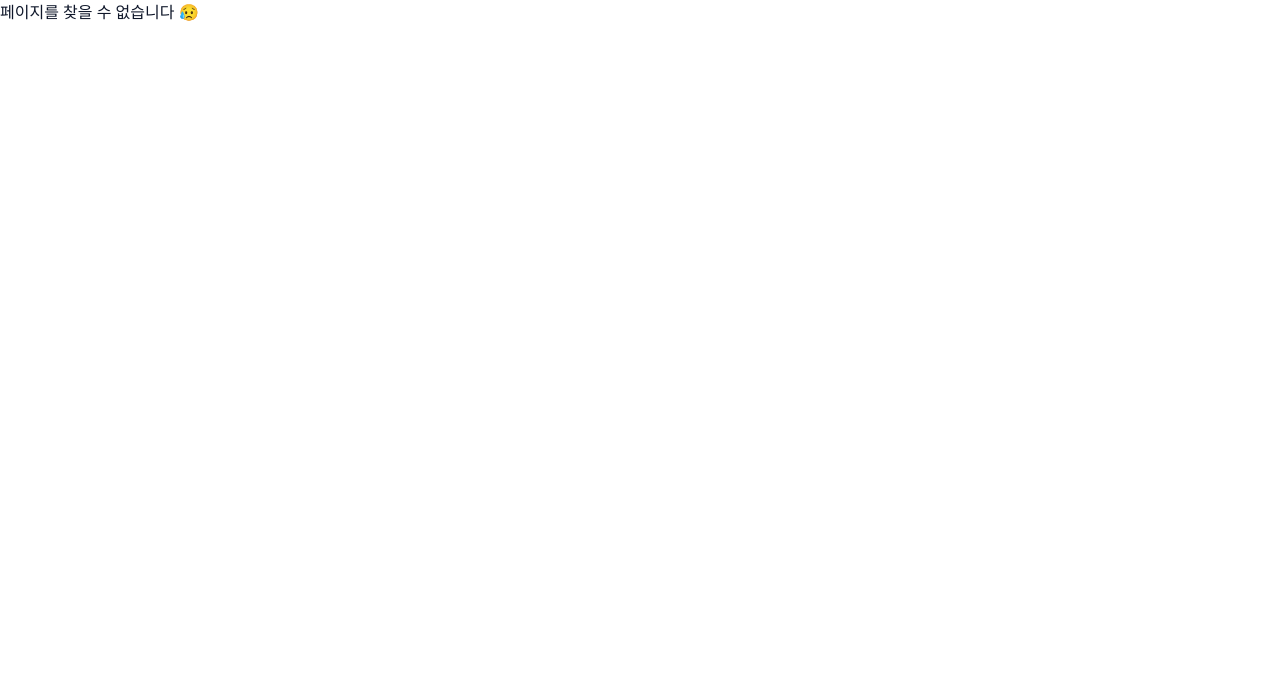
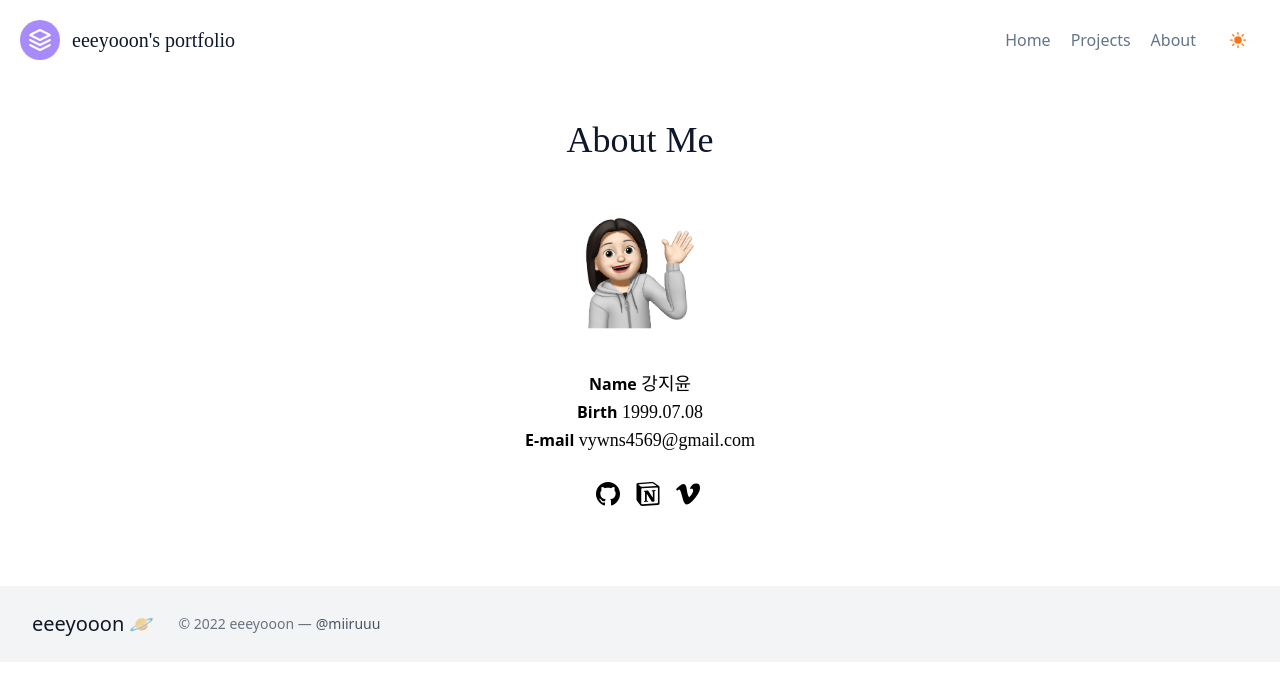
Before and after one commit to eeeyooon/nextjs_portfolio, a Next.js app: page /about in a window 1280 px wide. Before the commit this address had no page. Shown: the top 674 px of the page. Built offline with nearby package versions, Linux system fonts and the light colour scheme; a web font is replaced by a local one.

Commit message:
about 페이지 꾸미기

```diff
--- a/components/footer.js
+++ b/components/footer.js
@@ -8,22 +8,22 @@ export default function Footer() {
           <div className="container flex flex-col items-center px-5 py-6 mx-auto sm:flex-row">
             <Link legacyBehavior href="/">
               <a className="flex items-center justify-center font-medium text-gray-900 title-font md:justify-start">
-                <span className="ml-3 text-xl">eeeyooon</span>
+                <span className="ml-3 text-xl">eeeyooon 🪐</span>
               </a>
             </Link>
 
             <p className="mt-4 text-sm text-gray-500 sm:ml-6 sm:mt-0">
-              © 2020 Tailblocks —
+              © 2022 eeeyooon —
               <a
-                href="https://twitter.com/knyttneve"
+                href="https://velog.io/@miiruuu"
                 rel="noopener noreferrer"
                 className="ml-1 text-gray-600"
                 target="_blank"
               >
-                @knyttneve
+                @miiruuu
               </a>
             </p>
-            <span className="inline-flex justify-center mt-4 sm:ml-auto sm:mt-0 sm:justify-start">
+            {/* <span className="inline-flex justify-center mt-4 sm:ml-auto sm:mt-0 sm:justify-start">
               <a
                 href="https://github.com/eeeyooon"
                 className="ml-3 text-gray-500 dark:fill-white"
@@ -37,7 +37,7 @@ export default function Footer() {
                   <path d="M12 0c-6.626 0-12 5.373-12 12 0 5.302 3.438 9.8 8.207 11.387.599.111.793-.261.793-.577v-2.234c-3.338.726-4.033-1.416-4.033-1.416-.546-1.387-1.333-1.756-1.333-1.756-1.089-.745.083-.729.083-.729 1.205.084 1.839 1.237 1.839 1.237 1.07 1.834 2.807 1.304 3.492.997.107-.775.418-1.305.762-1.604-2.665-.305-5.467-1.334-5.467-5.931 0-1.311.469-2.381 1.236-3.221-.124-.303-.535-1.524.117-3.176 0 0 1.008-.322 3.301 1.23.957-.266 1.983-.399 3.003-.404 1.02.005 2.047.138 3.006.404 2.291-1.552 3.297-1.23 3.297-1.23.653 1.653.242 2.874.118 3.176.77.84 1.235 1.911 1.235 3.221 0 4.609-2.807 5.624-5.479 5.921.43.372.823 1.102.823 2.222v3.293c0 .319.192.694.801.576 4.765-1.589 8.199-6.086 8.199-11.386 0-6.627-5.373-12-12-12z" />
                 </svg>
               </a>
-            </span>
+            </span> */}
           </div>
         </div>
       </footer>
--- a/components/header.js
+++ b/components/header.js
@@ -31,8 +31,8 @@ export default function Header() {
             <Link legacyBehavior href="/projects">
               <a className="mr-5 hover:text-gray-900">Projects</a>
             </Link>
-            <Link legacyBehavior href="/contact">
-              <a className="mr-5 hover:text-gray-900">Contact</a>
+            <Link legacyBehavior href="/about">
+              <a className="mr-5 hover:text-gray-900">About</a>
             </Link>
           </nav>
 
--- a/components/projects/project-item.js
+++ b/components/projects/project-item.js
@@ -51,7 +51,9 @@ export default function ProjectItem({ data }) {
       <div className="flex flex-col p-4 ">
         <h2 className="text-2xl font-bold">{title}</h2>
         <h2 className="mt-4 text-xl">{description}</h2>
-        <a href={github}>깃허브 바로가기</a>
+        <a href={github} target="_blank">
+          깃허브 바로가기
+        </a>
         <p className="my-1">
           작업기간: {start} ~ {end} ({calculatedPeriod(start, end)}일)
         </p>
@@ -59,7 +61,7 @@ export default function ProjectItem({ data }) {
         <div className="flex flex-wrap items-start mt-2">
           {tags.map((aTag) => (
             <h2
-              className="px-2 py-1 my-1 mr-2 rounded-md bg-sky-200 dark:bg-sky-700 w-30"
+              className="px-2 py-1 my-1 mr-2 rounded-md bg-violet-200 dark:bg-violet-500 w-30"
               key={aTag.id}
             >
               {aTag.name}
--- /dev/null
+++ b/pages/about.js
@@ -0,0 +1,79 @@
+import Layout from "../components/layout";
+import Image from "next/image";
+
+export default function Contact() {
+  return (
+    <Layout>
+      <div className="mt-10">
+        <h1 className="text-4xl text-center font-power">About Me</h1>
+        <Image
+          className="m-auto mt-5 "
+          src="/profile_emoji.png"
+          alt="smile-icon"
+          width={150}
+          height={150}
+        />
+        <div className="m-10 text-center mb-7">
+          <div>
+            <span className="font-bold text-md font_bumsuk">Name</span>
+            <span className="text-lg font_edu"> 강지윤</span>
+          </div>
+
+          <div>
+            <span className="font-bold text-md font_bumsuk">Birth</span>
+            <span className="text-lg font_edu"> 1999.07.08</span>
+          </div>
+          <div>
+            <span className="font-bold text-md font_bumsuk">E-mail</span>
+            <span className="text-lg font_edu"> vywns4569@gmail.com</span>
+          </div>
+        </div>
+
+        <div className="flex justify-center mb-20">
+          <a
+            href="https://github.com/eeeyooon"
+            target="_blank"
+            className="ml-4 text-gray-500 dark:fill-white"
+          >
+            <svg
+              xmlns="http://www.w3.org/2000/svg"
+              width="24"
+              height="24"
+              viewBox="0 0 24 24"
+            >
+              <path d="M12 0c-6.626 0-12 5.373-12 12 0 5.302 3.438 9.8 8.207 11.387.599.111.793-.261.793-.577v-2.234c-3.338.726-4.033-1.416-4.033-1.416-.546-1.387-1.333-1.756-1.333-1.756-1.089-.745.083-.729.083-.729 1.205.084 1.839 1.237 1.839 1.237 1.07 1.834 2.807 1.304 3.492.997.107-.775.418-1.305.762-1.604-2.665-.305-5.467-1.334-5.467-5.931 0-1.311.469-2.381 1.236-3.221-.124-.303-.535-1.524.117-3.176 0 0 1.008-.322 3.301 1.23.957-.266 1.983-.399 3.003-.404 1.02.005 2.047.138 3.006.404 2.291-1.552 3.297-1.23 3.297-1.23.653 1.653.242 2.874.118 3.176.77.84 1.235 1.911 1.235 3.221 0 4.609-2.807 5.624-5.479 5.921.43.372.823 1.102.823 2.222v3.293c0 .319.192.694.801.576 4.765-1.589 8.199-6.086 8.199-11.386 0-6.627-5.373-12-12-12z" />
+            </svg>
+          </a>
+          <a
+            href="https://eeeyooon.notion.site/eeeyooon-618d4893cc98476fae89771ae3f748b3"
+            target="_blank"
+            className="ml-4 text-gray-500 dark:fill-white"
+          >
+            <svg
+              xmlns="http://www.w3.org/2000/svg"
+              width="24"
+              height="24"
+              viewBox="0 0 32 32"
+            >
+              <path d="M5.948 5.609c0.99 0.807 1.365 0.75 3.234 0.625l17.62-1.057c0.375 0 0.063-0.375-0.063-0.438l-2.927-2.115c-0.557-0.438-1.307-0.932-2.74-0.813l-17.057 1.25c-0.625 0.057-0.75 0.37-0.5 0.62zM7.005 9.719v18.536c0 0.995 0.495 1.37 1.615 1.307l19.365-1.12c1.12-0.063 1.25-0.745 1.25-1.557v-18.411c0-0.813-0.313-1.245-1-1.182l-20.234 1.182c-0.75 0.063-0.995 0.432-0.995 1.24zM26.12 10.708c0.125 0.563 0 1.12-0.563 1.188l-0.932 0.188v13.682c-0.813 0.438-1.557 0.688-2.177 0.688-1 0-1.25-0.313-1.995-1.245l-6.104-9.583v9.271l1.932 0.438c0 0 0 1.12-1.557 1.12l-4.297 0.25c-0.125-0.25 0-0.875 0.438-0.995l1.12-0.313v-12.255l-1.557-0.125c-0.125-0.563 0.188-1.37 1.057-1.432l4.609-0.313 6.354 9.708v-8.589l-1.62-0.188c-0.125-0.682 0.37-1.182 0.995-1.24zM2.583 1.38l17.745-1.307c2.177-0.188 2.74-0.063 4.109 0.932l5.667 3.984c0.932 0.682 1.245 0.87 1.245 1.615v21.839c0 1.37-0.5 2.177-2.24 2.302l-20.615 1.245c-1.302 0.063-1.927-0.125-2.615-0.995l-4.172-5.417c-0.745-0.995-1.057-1.74-1.057-2.609v-19.411c0-1.12 0.5-2.052 1.932-2.177z" />
+            </svg>
+          </a>
+          <a
+            href="https://velog.io/@miiruuu"
+            target="_blank"
+            className="ml-4 fill-black dark:fill-white"
+          >
+            <svg
+              xmlns="http://www.w3.org/2000/svg"
+              width="24"
+              height="24"
+              viewBox="0 0 32 32"
+            >
+              <path d="M31.969 8.552c-0.141 3.12-2.319 7.396-6.527 12.812-4.355 5.667-8.031 8.496-11.052 8.496-1.88 0-3.437-1.724-4.74-5.172l-2.557-9.491c-0.957-3.443-1.979-5.167-3.077-5.167-0.24 0-1.079 0.5-2.511 1.505l-1.505-1.943c1.579-1.391 3.136-2.776 4.667-4.167 2.104-1.828 3.688-2.781 4.74-2.88 2.489-0.24 4.020 1.469 4.599 5.115 0.62 3.937 1.047 6.385 1.292 7.344 0.719 3.265 1.509 4.901 2.369 4.901 0.667 0 1.672-1.063 3.021-3.183 1.339-2.12 2.052-3.729 2.145-4.839 0.193-1.823-0.527-2.745-2.151-2.745-0.765 0-1.557 0.163-2.371 0.521 1.584-5.156 4.579-7.677 9.016-7.516 3.297 0.079 4.839 2.219 4.656 6.396z" />
+            </svg>
+          </a>
+        </div>
+      </div>
+    </Layout>
+  );
+}
--- a/pages/contact.js
+++ /dev/null
@@ -1,9 +0,0 @@
-import Layout from "../components/layout";
-
-export default function Contact() {
-  return (
-    <Layout>
-      <h1>Contact</h1>
-    </Layout>
-  );
-}
--- a/pages/projects.js
+++ b/pages/projects.js
@@ -14,10 +14,12 @@ export default function Projects({ projects }) {
         </Head>
         <h2 className="mb-8 text-4xl font-bold sm:text-3xl font-power">
           총 프로젝트 :
-          <span className="pl-4 text-blue-500">{projects.results.length}</span>
+          <span className="pl-4 text-violet-400">
+            {projects.results.length}
+          </span>
         </h2>
 
-        <div className="grid w-4/5 grid-cols-1 gap-16 m-4 px-18 justify-items-center md:grid-cols-2">
+        <div className="grid w-4/5 grid-cols-1 m-4 gap-14 px-18 justify-items-center md:grid-cols-2">
           {projects.results.map((aProject) => (
             <ProjectItem key={aProject.id} data={aProject} />
           ))}
--- a/styles/globals.css
+++ b/styles/globals.css
@@ -26,6 +26,30 @@
   font-style: normal;
 }
 
+@font-face {
+  font-family: "SBAggroB";
+  src: url("https://cdn.jsdelivr.net/gh/projectnoonnu/noonfonts_2108@1.1/SBAggroB.woff")
+    format("woff");
+  font-weight: normal;
+  font-style: normal;
+}
+
+@font-face {
+  font-family: "GangwonEdu_OTFBoldA";
+  src: url("https://cdn.jsdelivr.net/gh/projectnoonnu/noonfonts_2201-2@1.0/GangwonEdu_OTFBoldA.woff")
+    format("woff");
+  font-weight: normal;
+  font-style: normal;
+}
+
+.font_edu {
+  font-family: "GangwonEdu_OTFBoldA";
+}
+
+.font_aggro {
+  font-family: "SBAggroB";
+}
+
 .font-power {
   font-family: "GangwonEduPowerExtraBoldA";
 }
@@ -43,7 +67,7 @@
 }
 
 .btn-project {
-  @apply inline-flex px-6 py-2 text-lg text-white border-0 rounded bg-violet-600 dark:text-white focus:outline-none hover:bg-violet-400 hover:text-white;
+  @apply inline-flex px-6 pt-3 pb-2 text-lg text-white border-0 rounded font_edu bg-violet-600 dark:text-white focus:outline-none hover:bg-violet-400 hover:text-white;
 }
 
 .project-card {
```
Also changed, not shown: public/profile_emoji.png (added).
